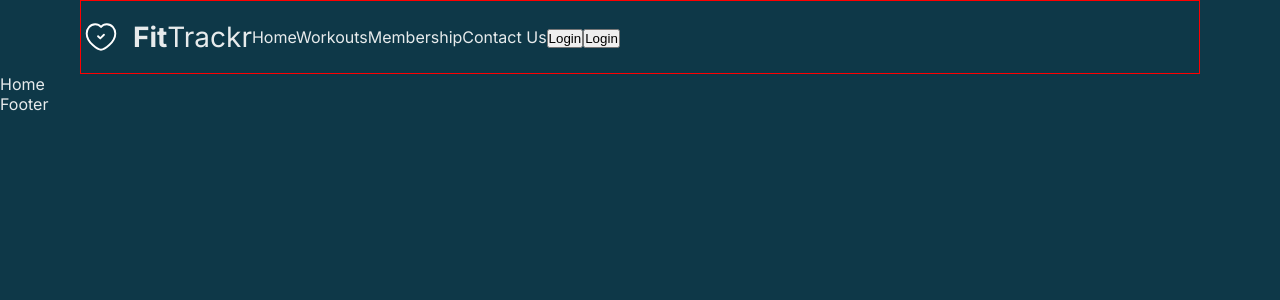
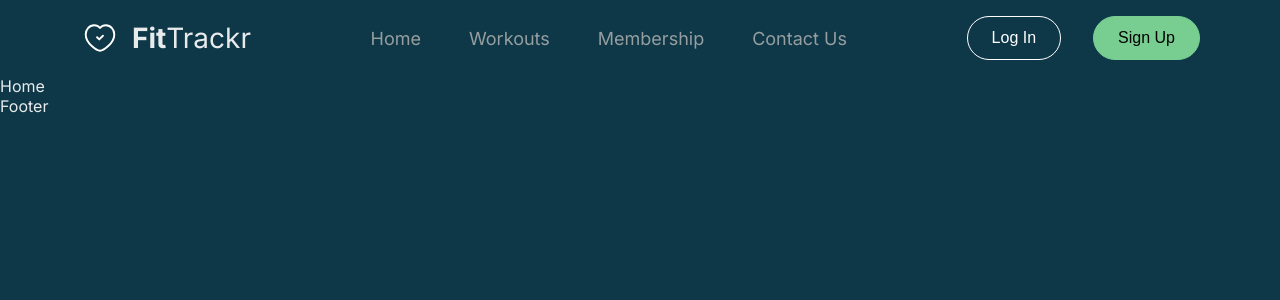
Before and after one commit to Ase020/fitTrackr-client, a React (Vite) app: page / in a window 1280 px wide. Shown: the top 300 px of the page. Built offline with nearby package versions, Linux system fonts and the light colour scheme; a web font is replaced by a local one.

Commit message:
navbar build

```diff
--- a/src/components/navbar/Navbar.jsx
+++ b/src/components/navbar/Navbar.jsx
@@ -23,8 +23,8 @@ const Navbar = () => {
 
       {/* login */}
       <div className="logon-options">
-        <button className="">Login</button>
-        <button className="">Login</button>
+        <button className="logon-btn login-option">Log In</button>
+        <button className="logon-btn signup-option">Sign Up</button>
       </div>
     </header>
   );
--- a/src/components/navbar/navbar.css
+++ b/src/components/navbar/navbar.css
@@ -1,11 +1,11 @@
 .navbar-container {
   max-width: 1120px;
-  border: 1px solid red;
   margin: 0 auto;
   padding: 16px 0;
 
   display: flex;
   align-items: center;
+  justify-content: space-between;
 }
 
 .navbar-logo-container {
@@ -29,3 +29,57 @@
 .navbar-logo-subname {
   font-weight: 400;
 }
+
+.navbar-links {
+  display: flex;
+  align-items: center;
+  gap: 48px;
+  font-size: 18px;
+}
+
+.navbar-links a {
+  color: #969ea0;
+  transition: all 0.5s ease;
+}
+
+.navbar-links a:hover,
+.navbar-links a:focus {
+  color: #fff;
+}
+
+.logon-options {
+  display: flex;
+  align-items: center;
+  gap: 32px;
+}
+
+.logon-btn {
+  padding: 12px 24px;
+  font-size: 16px;
+  font-weight: 300;
+  border-radius: 24px;
+  cursor: pointer;
+}
+
+.login-option {
+  background: transparent;
+  border: 1px solid #fff;
+  color: #fff;
+  transition: all 0.5s ease-in;
+}
+
+.login-option:hover {
+  background: #78ce91;
+}
+
+.signup-option {
+  background: #78ce91;
+  border: 1px solid #78ce91;
+  color: #000;
+  transition: all 0.5s ease-in;
+}
+
+.signup-option:hover {
+  background: transparent;
+  color: #78ce91;
+}
```
